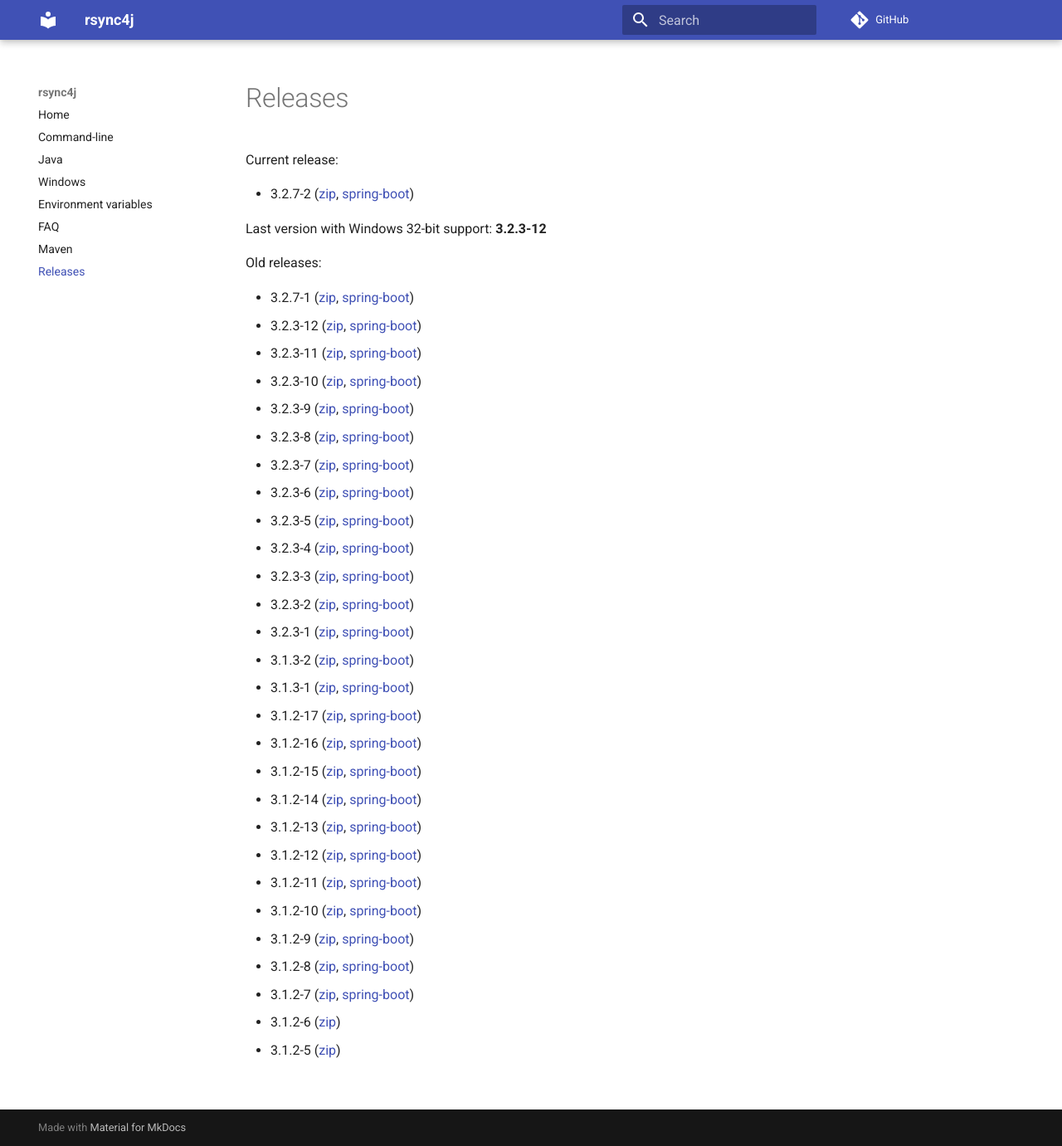
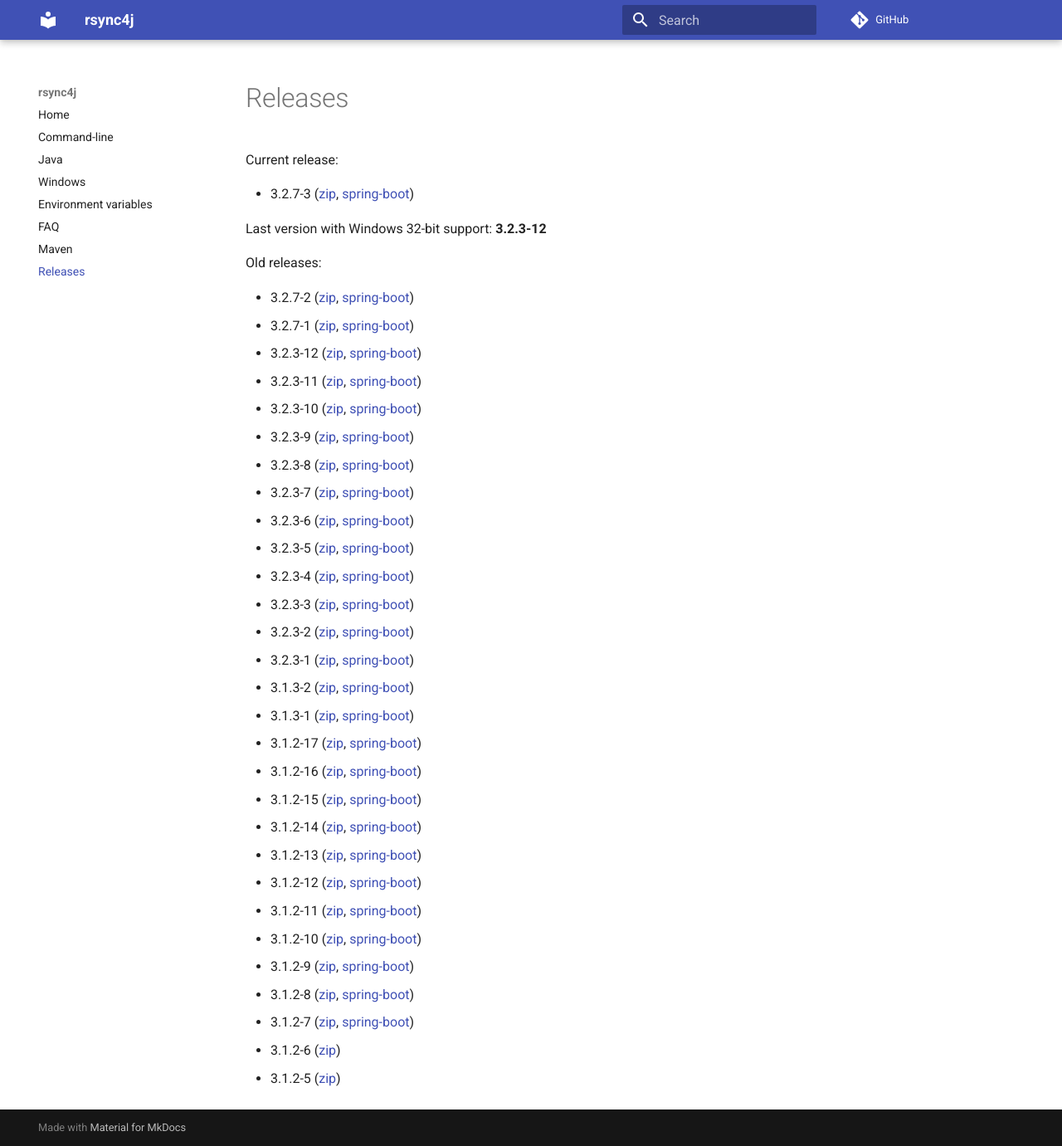
Before and after one commit to fracpete/rsync4j, an MkDocs documentation site: the page built from docs/releases.md, in a window 1280 px wide and 1381 px high. Shown: the whole window at 83% size. Built offline with MkDocs 1.6.1 and Material for MkDocs 9.7.7, drawn with Linux system fonts in a browser that asks for light colours; comment, search, counter and statistics services are not loaded.

Commit message:
added new release

```diff
--- a/docs/releases.md
+++ b/docs/releases.md
@@ -1,6 +1,6 @@
 Current release:
 
-* 3.2.7-2 ([zip](https://github.com/fracpete/rsync4j/releases/download/rsync4j-pom-3.2.7-2/rsync4j-all-3.2.7-2-bin.zip), [spring-boot](https://github.com/fracpete/rsync4j/releases/download/rsync4j-pom-3.2.7-2/rsync4j-all-3.2.7-2-spring-boot.jar))
+* 3.2.7-3 ([zip](https://github.com/fracpete/rsync4j/releases/download/rsync4j-pom-3.2.7-3/rsync4j-all-3.2.7-3-bin.zip), [spring-boot](https://github.com/fracpete/rsync4j/releases/download/rsync4j-pom-3.2.7-3/rsync4j-all-3.2.7-3-spring-boot.jar))
 
 
 Last version with Windows 32-bit support: **3.2.3-12**
@@ -8,6 +8,7 @@
 
 Old releases:
 
+* 3.2.7-2 ([zip](https://github.com/fracpete/rsync4j/releases/download/rsync4j-pom-3.2.7-2/rsync4j-all-3.2.7-2-bin.zip), [spring-boot](https://github.com/fracpete/rsync4j/releases/download/rsync4j-pom-3.2.7-2/rsync4j-all-3.2.7-2-spring-boot.jar))
 * 3.2.7-1 ([zip](https://github.com/fracpete/rsync4j/releases/download/rsync4j-pom-3.2.7-1/rsync4j-all-3.2.7-1-bin.zip), [spring-boot](https://github.com/fracpete/rsync4j/releases/download/rsync4j-pom-3.2.7-1/rsync4j-all-3.2.7-1-spring-boot.jar))
 * 3.2.3-12 ([zip](https://github.com/fracpete/rsync4j/releases/download/rsync4j-pom-3.2.3-12/rsync4j-all-3.2.3-12-bin.zip), [spring-boot](https://github.com/fracpete/rsync4j/releases/download/rsync4j-pom-3.2.3-12/rsync4j-all-3.2.3-12-spring-boot.jar))
 * 3.2.3-11 ([zip](https://github.com/fracpete/rsync4j/releases/download/rsync4j-pom-3.2.3-11/rsync4j-all-3.2.3-11-bin.zip), [spring-boot](https://github.com/fracpete/rsync4j/releases/download/rsync4j-pom-3.2.3-11/rsync4j-all-3.2.3-11-spring-boot.jar))
```
Also changed, not shown: docs/maven.md (+1 -1 lines).
